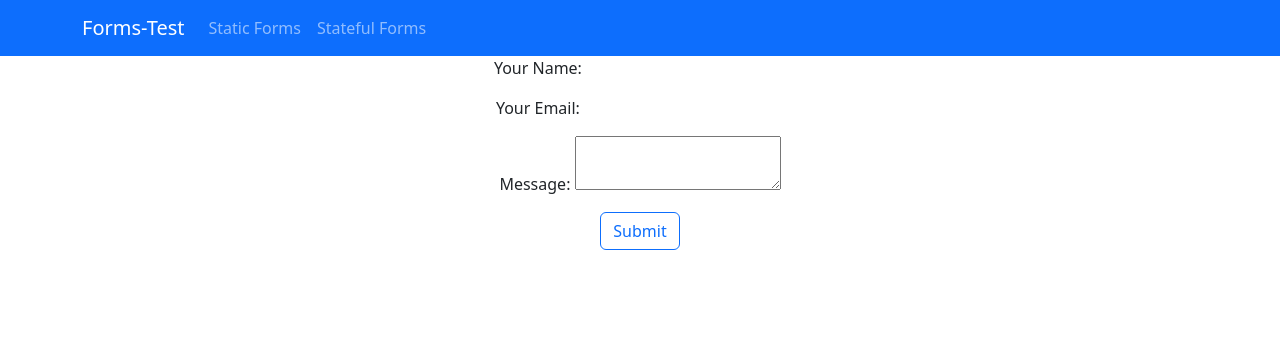
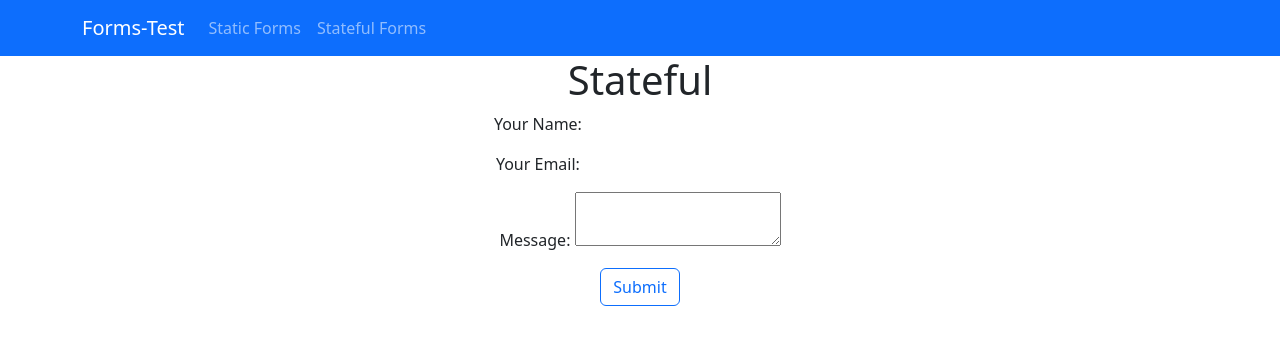
Before and after one commit to DevusYt/netlify-forms-example, a React (Create React App) app: page / in a window 1280 px wide. Shown: the top 344 px of the page. Built offline with nearby package versions, Linux system fonts and the light colour scheme.

Commit message:
cahnge rouzter

```diff
--- a/src/index.js
+++ b/src/index.js
@@ -15,8 +15,8 @@ root.render(
   <BrowserRouter>
     <Routes>
 
-      <Route index path='/' element={<App />} />
-      <Route path='/stateful' element={<Stateful />} />
+      <Route index path='/' element={<Stateful />} />
+      <Route path='/stateful' element={<App />} />
       <Route path='/testo' element={<TryOut />} />
 
     </Routes>
```
